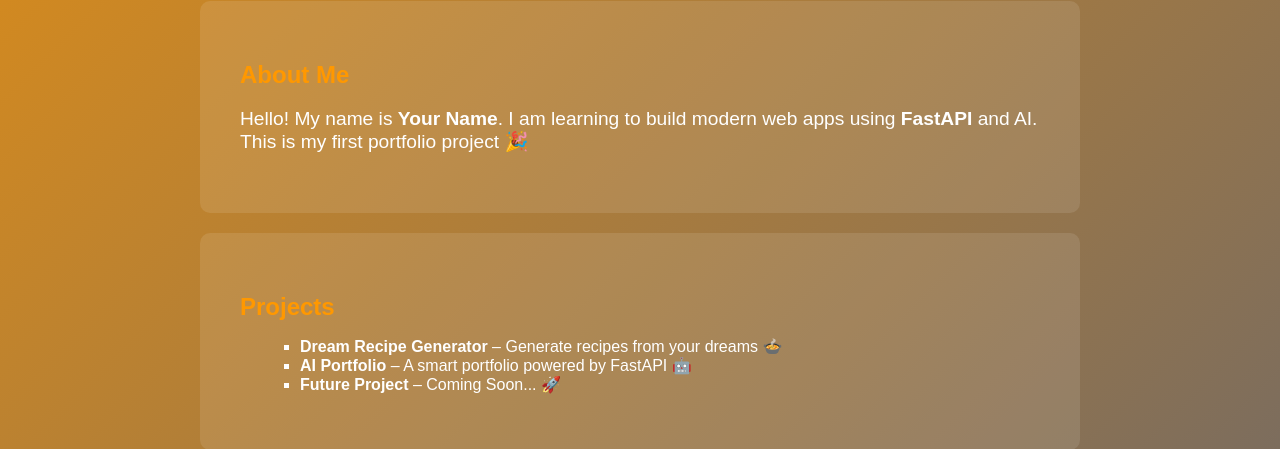
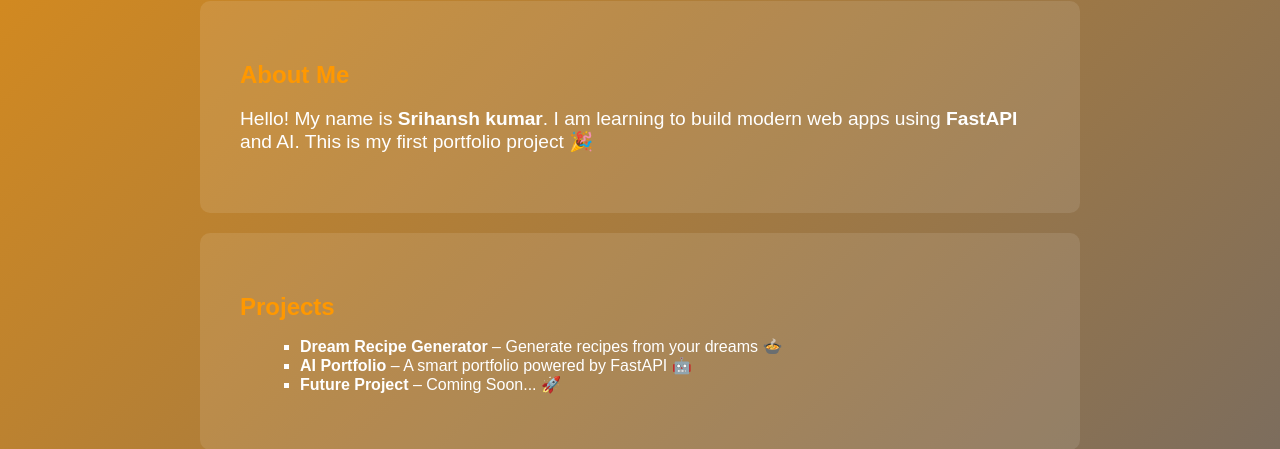
Before and after one commit to Srihanshkumar537484/Portfolio1, a FastAPI app: page / in a window 1280 px wide. Shown: the part 585-1034 px from the top of the page. Run offline with FastAPI, Linux system fonts and the light colour scheme.

Commit message:
Update index.html

```diff
--- a/templates/index.html
+++ b/templates/index.html
@@ -28,7 +28,7 @@
       <!-- About Section -->
     <section id="about">
         <h2>About Me</h2>
-        <p>Hello! My name is <b>Your Name</b>.
+        <p>Hello! My name is <b>Srihansh kumar</b>.
            I am learning to build modern web apps using <b>FastAPI</b> and AI.
            This is my first portfolio project 🎉</p>
     </section>
```
